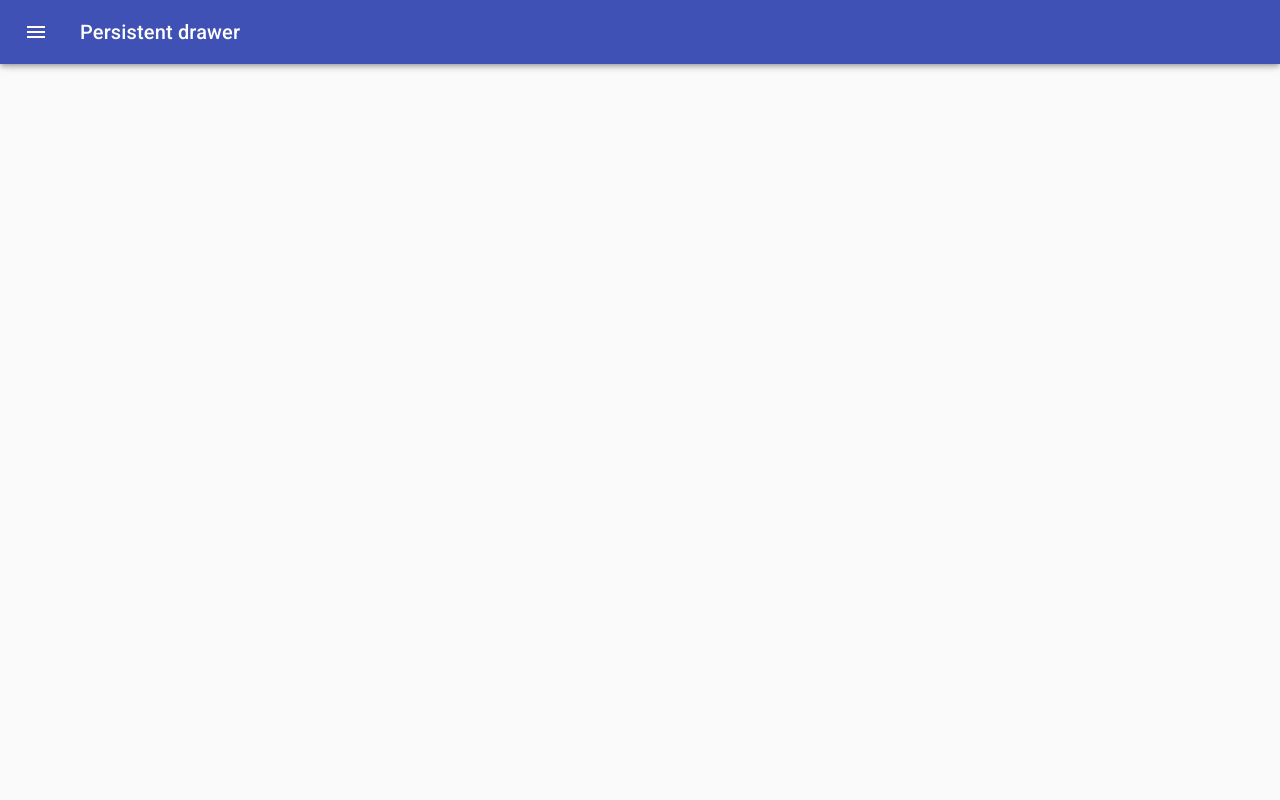
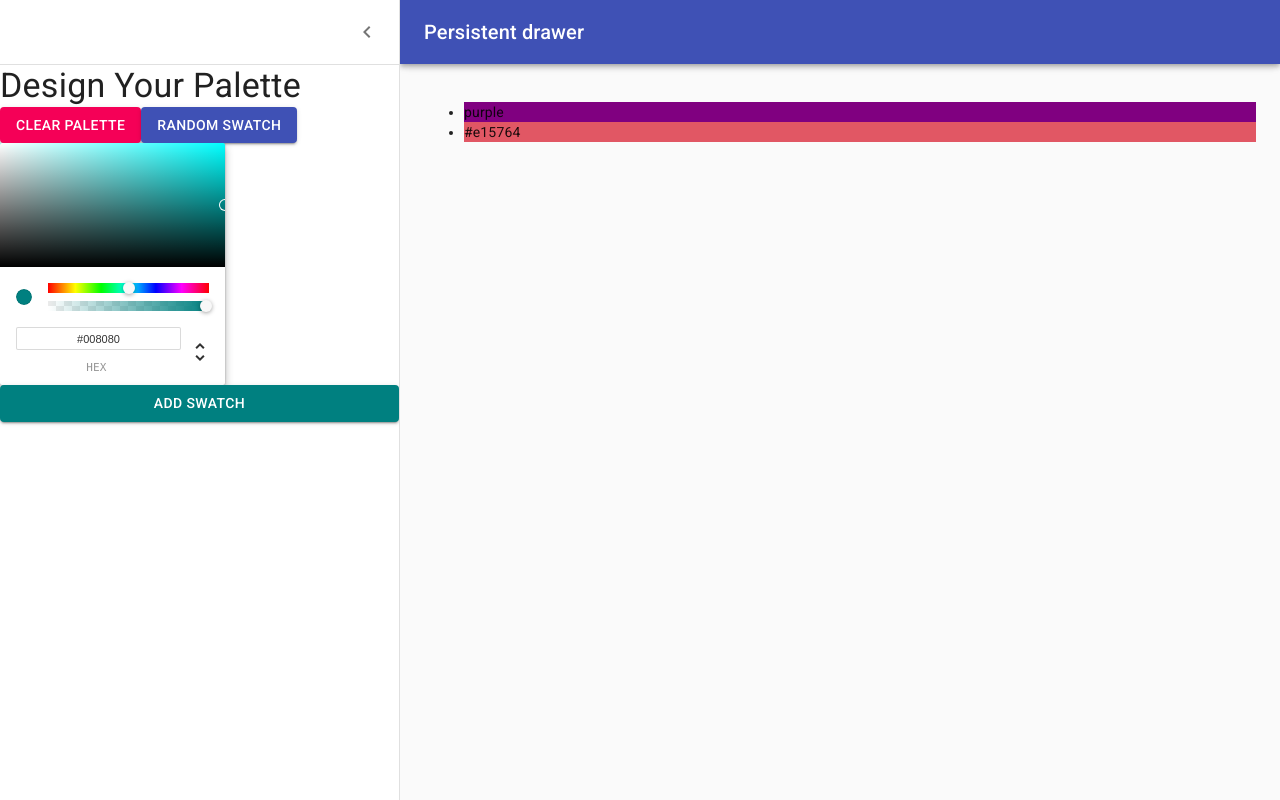
Before and after one commit to angelo93/color-lab, a React (Create React App) app: page /palette/new in a window 1280 px wide. Built offline with nearby package versions, Linux system fonts and the light colour scheme.

Commit message:
Link ChromePicker to Button

```diff
--- a/src/NewPaletteForm.js
+++ b/src/NewPaletteForm.js
@@ -73,6 +73,16 @@ const styles = (theme) => ({
 });
 
 class NewPaletteForm extends Component {
+  constructor(props) {
+    super(props);
+    this.state = {
+      open: true,
+      currentSwatch: "teal",
+      colors: ["purple", "#e15764"],
+    };
+    this.updateCurrentSwatch = this.updateCurrentSwatch.bind(this);
+    this.addNewSwatch = this.addNewSwatch.bind(this);
+  }
   state = {
     open: false,
   };
@@ -84,6 +94,14 @@ class NewPaletteForm extends Component {
   handleDrawerClose = () => {
     this.setState({ open: false });
   };
+
+  updateCurrentSwatch(newSwatch) {
+    this.setState({ currentSwatch: newSwatch.hex });
+  }
+
+  addNewSwatch() {
+    this.setState({ colors: [...this.state.colors, this.state.currentSwatch] });
+  }
 
   render() {
     const { classes } = this.props;
@@ -137,10 +155,15 @@ class NewPaletteForm extends Component {
             </Button>
           </div>
           <ChromePicker
-            color="blue"
-            onChangeComplete={(newColor) => console.log(newColor)}
+            color={this.state.currentSwatch}
+            onChangeComplete={this.updateCurrentSwatch}
           />
-          <Button variant="contained" color="primary">
+          <Button
+            variant="contained"
+            color="primary"
+            style={{ backgroundColor: this.state.currentSwatch }}
+            onClick={this.addNewSwatch}
+          >
             Add Swatch
           </Button>
         </Drawer>
@@ -150,6 +173,11 @@ class NewPaletteForm extends Component {
           })}
         >
           <div className={classes.drawerHeader} />
+          <ul>
+            {this.state.colors.map((color) => (
+              <li style={{ backgroundColor: color }}>{color}</li>
+            ))}
+          </ul>
         </main>
       </div>
     );
```
